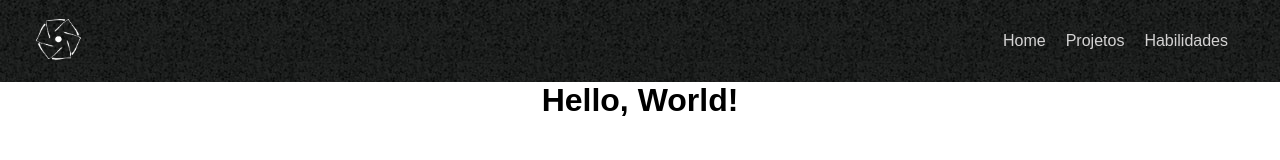
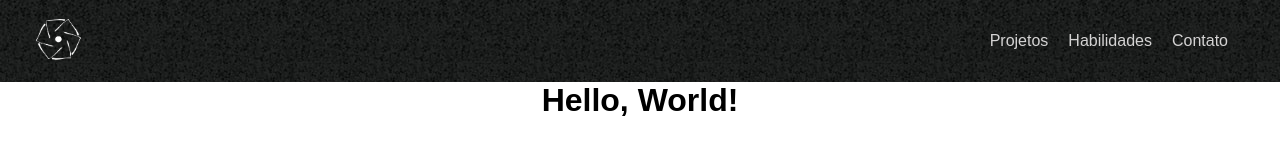
Before and after one commit to heiderick13/portfolio-react, a React (Vite) app: page / in a window 1280 px wide. Shown: the top 160 px of the page. Built offline with nearby package versions, Linux system fonts and the light colour scheme.

Commit message:
:lipstick: change links list

```diff
--- a/src/components/Navbar.jsx
+++ b/src/components/Navbar.jsx
@@ -8,11 +8,6 @@ function Navbar() {
       <nav className="menu">
         <ul className="menu__lista">
           <li className="menu__item">
-            <a className="menu__link" href="index.html">
-              Home
-            </a>
-          </li>
-          <li className="menu__item">
             <a className="menu__link" href="#projetos">
               Projetos
             </a>
@@ -22,6 +17,11 @@ function Navbar() {
               habilidades
             </a>
           </li>
+          <li className="menu__item">
+            <a className="menu__link" href="#contato">
+              contato
+            </a>
+          </li>
         </ul>
       </nav>
     </header>
```
